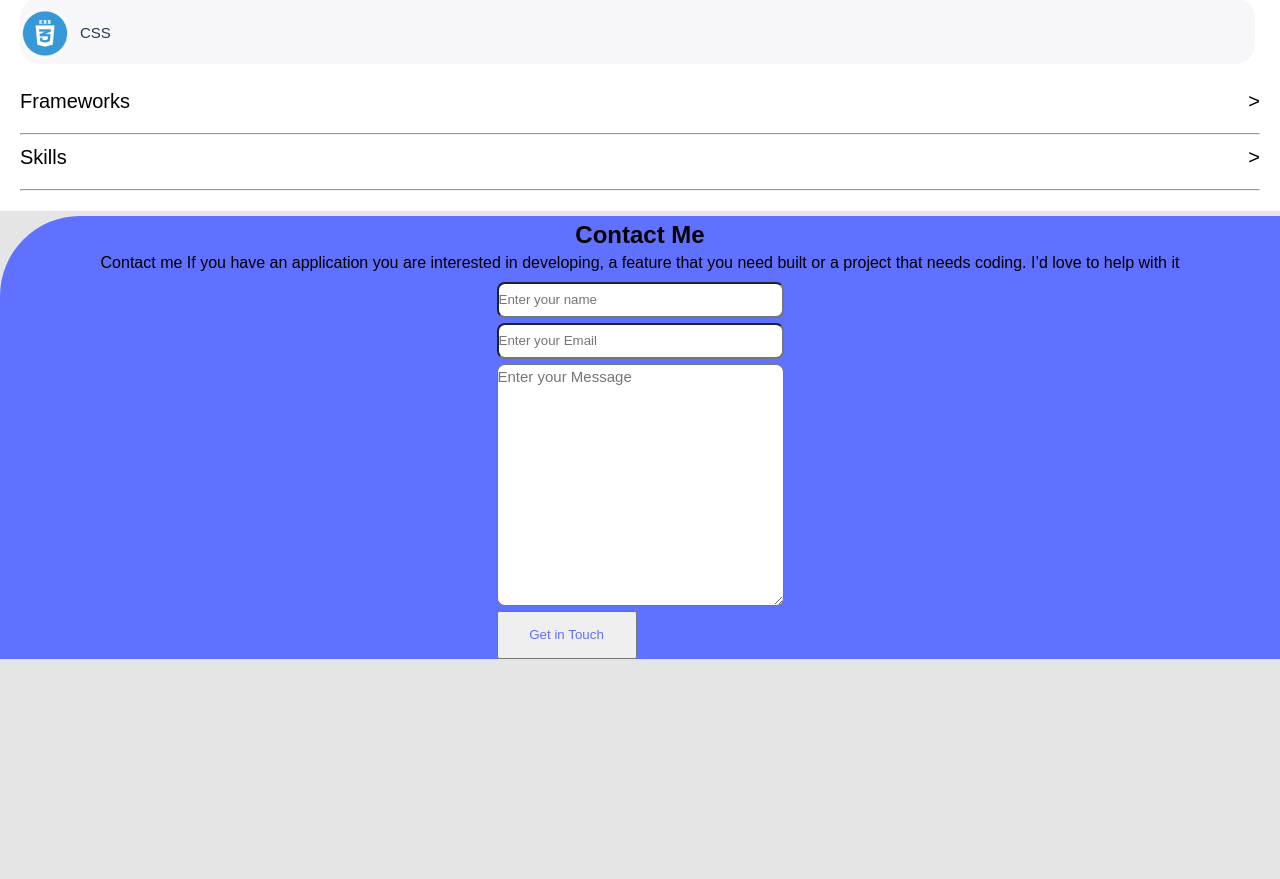
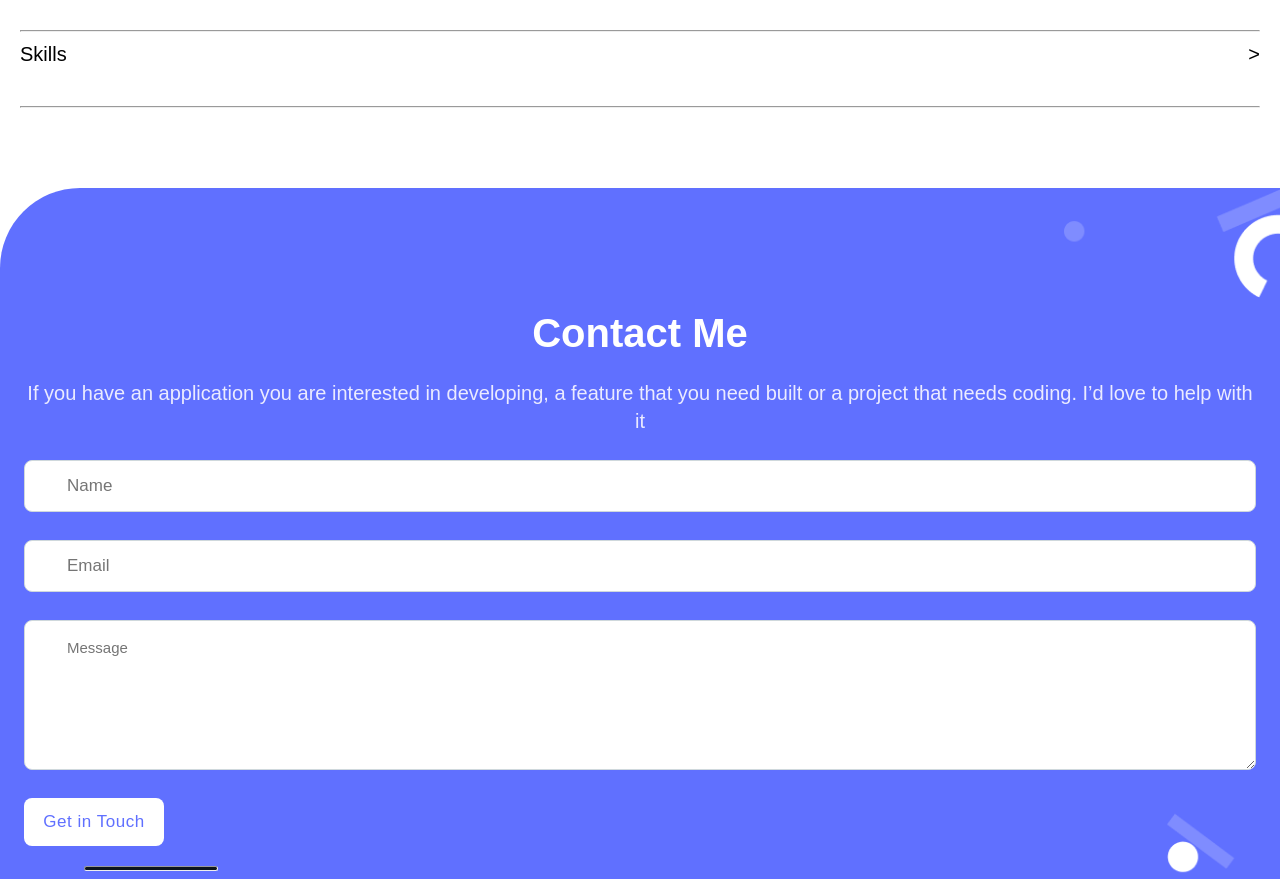
Before and after one commit to lawrahkonwea/My-portfolio, a website: page index.html in a window 1280 px wide. Shown: the part 4676-5555 px from the top of the page. Before the commit the page ends 5335 px from the top, so only its background shows below. Drawn offline with Linux system fonts and the light colour scheme.

Commit message:
fix linters error

```diff
--- a/index.html
+++ b/index.html
@@ -8,7 +8,7 @@
     <title>My Portfolio</title>
 </head>
 <body>
-
+   <div class="colour">
     <main class="main-wrapper">
       <header>
         <nav class="nav-items">
@@ -170,6 +170,7 @@
                 </div>
             </div>
                </section>
+            </div>
 
             <section class="containertwo">
               <div class="project-main-wrappertwo">
@@ -229,15 +230,15 @@
             </div>
         </section>
     <section class="contact">
-            <h2 class="contact-me">Contact Me</h2>
-            <p class="p-tag">Contact me
-                If you have an application you are interested in developing, a feature that you need built or a project that needs coding. I’d love to help with it </p>
+            <h2>Contact Me</h2>
+            <p>If you have an application you are interested in developing, a feature that you need built or a project that needs coding. I’d love to help with it </p>
         <form action="https://formspree.io/f/xgeqpkgk" method="post">
-            <input type="text" name="text" id="text" placeholder="Enter your name" maxlength="30" required>
-            <input type="email" name="email" id="email" placeholder="Enter your Email" maxlength="30" required>
-            <textarea name="formMessage" id="Message" placeholder="Enter your Message" maxlength="30" cols="30" rows="10"></textarea>
+            <input type="text" name="text" id="text" placeholder="Name" maxlength="30" required>
+            <input type="email" name="email" id="email" placeholder="Email" required>
+            <textarea name="formMessage" id="message" placeholder="Message" maxlength="500" required></textarea>
             <button class="form-btn">Get in Touch</button>
         </form>
+        <hr class="contact-hr">
     </section>
 </body>
 </html>
--- a/style.css
+++ b/style.css
@@ -10,7 +10,11 @@
 }
 
 body {
+  background-color: #fff;
+}
+.colour{
   background-color: #e5e5e5;
+  margin-bottom: 30px;
 }
 
 .my-logos {
@@ -262,15 +266,12 @@ body {
 }
 
 .project-main-wrappertwo {
-  background-color: #fff;
   margin-top: 10%;
   padding: 20px;
 }
 
 .containertwo {
-  display: flex;
-  justify-content: center;
-  align-items: center;
+  margin-top: 40px;
 }
 
 .social-links2 {
@@ -318,50 +319,96 @@ body {
   font-size: 20px;
   line-height: 24px;
   color: #000;
-  margin-bottom: 20px;
+  margin-bottom: 40px;
 }
 
-.contact{
-  background-color: #6070FF;
+.contact {
+  background-image: url(images/contact\ form\ shapes-mobile\ \(1\).png);
+  background-color: #6070ff;
   background-size: contain;
+  background-repeat: no-repeat;
+  background-position: right top;
   border-top-left-radius: 80px;
-  padding: 119px px 8px 24px;
   display: flex;
   flex-direction: column;
-  align-items: center;
-
-}
-.contact-me{
-  display: flex;
-  justify-content: center;
-}
-.p-tag{
-  display: flex;
-  justify-content: center;
-  align-items: center;
+  text-align: center;
+  gap: 15px;
+  padding: 114px 24px 8px 24px;
+  margin-top: 60px;
 }
 
-form{
+.contact h2 {
+  font-weight: 700;
+  font-size: 40px;
+  line-height: 52px;
+  color: #fff;
+}
 
-  /* background-image: url(images/contact\ form\ shapes-mobile@2x.jpg); */
+.contact p {
+  font-weight: 400;
+  font-size: 20px;
+  line-height: 28px;
+  color: #ebebffff;
+}
+
+form {
   display: flex;
   flex-direction: column;
+  gap: 23px;
 }
-.form-btn{
-  width: 140px;
-  height: 48px;
-  color: #6070ff;
-}
-form input{
-  height: 36px;
+
+#text {
+  background: #fff;
+  border: 1px solid #cfd8dc;
+  color: #172b4d;
+  font-weight: 400;
+  font-size: 17px;
+  line-height: 20px;
+  padding: 15px 42px 15px 42px;
   border-radius: 8px;
 }
-form textarea{
-  background-color: #fff;
+
+#email {
+  background: #fff;
+  border: 1px solid #cfd8dc;
+  color: #172b4d;
+  font-weight: 400;
+  font-size: 17px;
+  line-height: 20px;
+  padding: 15px 42px 15px 42px;
+  border-radius: 8px;
+}
+
+#message {
+  background: #fff;
+  border: 1px solid #cfd8dc;
   border-radius: 8px;
   font-weight: 400;
   font-size: 15px;
   line-height: 24px;
   color: #b3bac5;
+  height: 150px;
+  padding: 15px 42px 15px 42px;
+}
 
+.form-btn {
+  width: 140px;
+  height: 48px;
+  color: #6070ff;
+  background: #fff;
+  border: none;
+  font-weight: 500;
+  font-size: 17px;
+  line-height: 24px;
+  letter-spacing: 0.03em;
+   border-radius: 8px;
 }
+
+.contact-hr {
+  background: #0d151e;
+  border-radius: 10px;
+  width: 134px;
+  height: 5px;
+  position: relative;
+  left: 60px;
+}
```
Also changed, not shown: images/contact form shapes-mobile (1).png (added), images/contact form shapes-mobile@2x.jpg (deleted).
